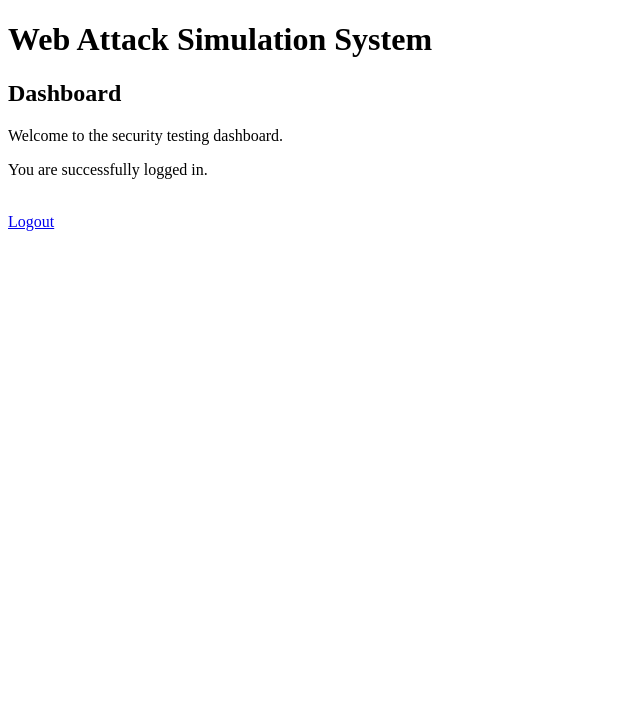
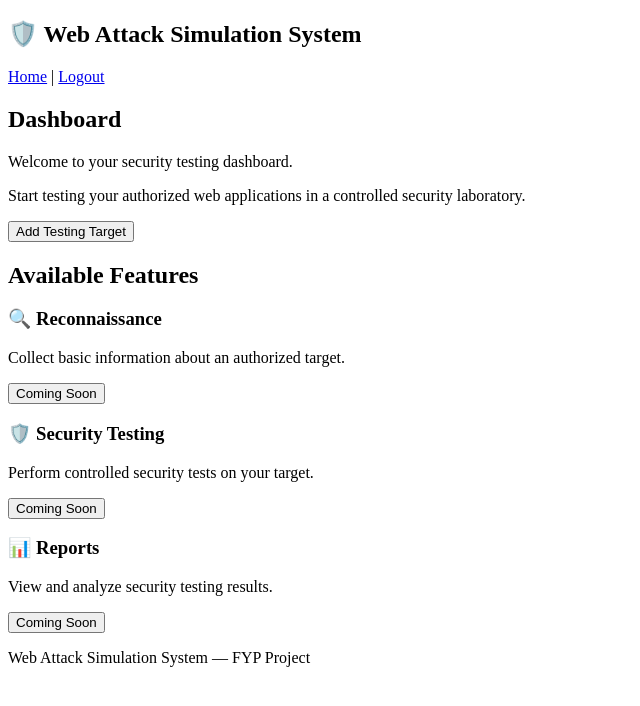
Before and after one commit to callmeabdul743/Final_Year_Project, a Flask app: page /dashboard in a window 1280 px wide. Shown: the top 706 px of the page, without its empty margins (0-640 px from the left). Run offline with Flask 3, Linux system fonts and the light colour scheme; the visitor is signed in with stand-in values (Sample User, id 1).

Commit message:
Week 1, Day 5, make the dashboard more accurate and redesign the layout

```diff
--- a/templates/dashboard.html
+++ b/templates/dashboard.html
@@ -11,17 +11,91 @@
 
 <body>
 
-    <h1>Web Attack Simulation System</h1>
+    <header>
 
-    <h2>Dashboard</h2>
+        <h2>🛡️ Web Attack Simulation System</h2>
 
-    <p>Welcome to the security testing dashboard.</p>
+        <nav>
+            <a href="/">Home</a>
+            |
+            <a href="/logout">Logout</a>
+        </nav>
 
-    <p>You are successfully logged in.</p>
+    </header>
 
-    <br>
 
-    <a href="/logout">Logout</a>
+    <main>
+
+        <section>
+
+            <h1>Dashboard</h1>
+
+            <p>Welcome to your security testing dashboard.</p>
+
+            <p>
+                Start testing your authorized web applications
+                in a controlled security laboratory.
+            </p>
+
+            <button>Add Testing Target</button>
+
+        </section>
+
+
+        <section>
+
+            <h2>Available Features</h2>
+
+            <div>
+
+                <h3>🔍 Reconnaissance</h3>
+
+                <p>
+                    Collect basic information about an authorized target.
+                </p>
+
+                <button>Coming Soon</button>
+
+            </div>
+
+
+            <div>
+
+                <h3>🛡️ Security Testing</h3>
+
+                <p>
+                    Perform controlled security tests on your target.
+                </p>
+
+                <button>Coming Soon</button>
+
+            </div>
+
+
+            <div>
+
+                <h3>📊 Reports</h3>
+
+                <p>
+                    View and analyze security testing results.
+                </p>
+
+                <button>Coming Soon</button>
+
+            </div>
+
+        </section>
+
+    </main>
+
+
+    <footer>
+
+        <p>
+            Web Attack Simulation System — FYP Project
+        </p>
+
+    </footer>
 
 </body>
 
```
